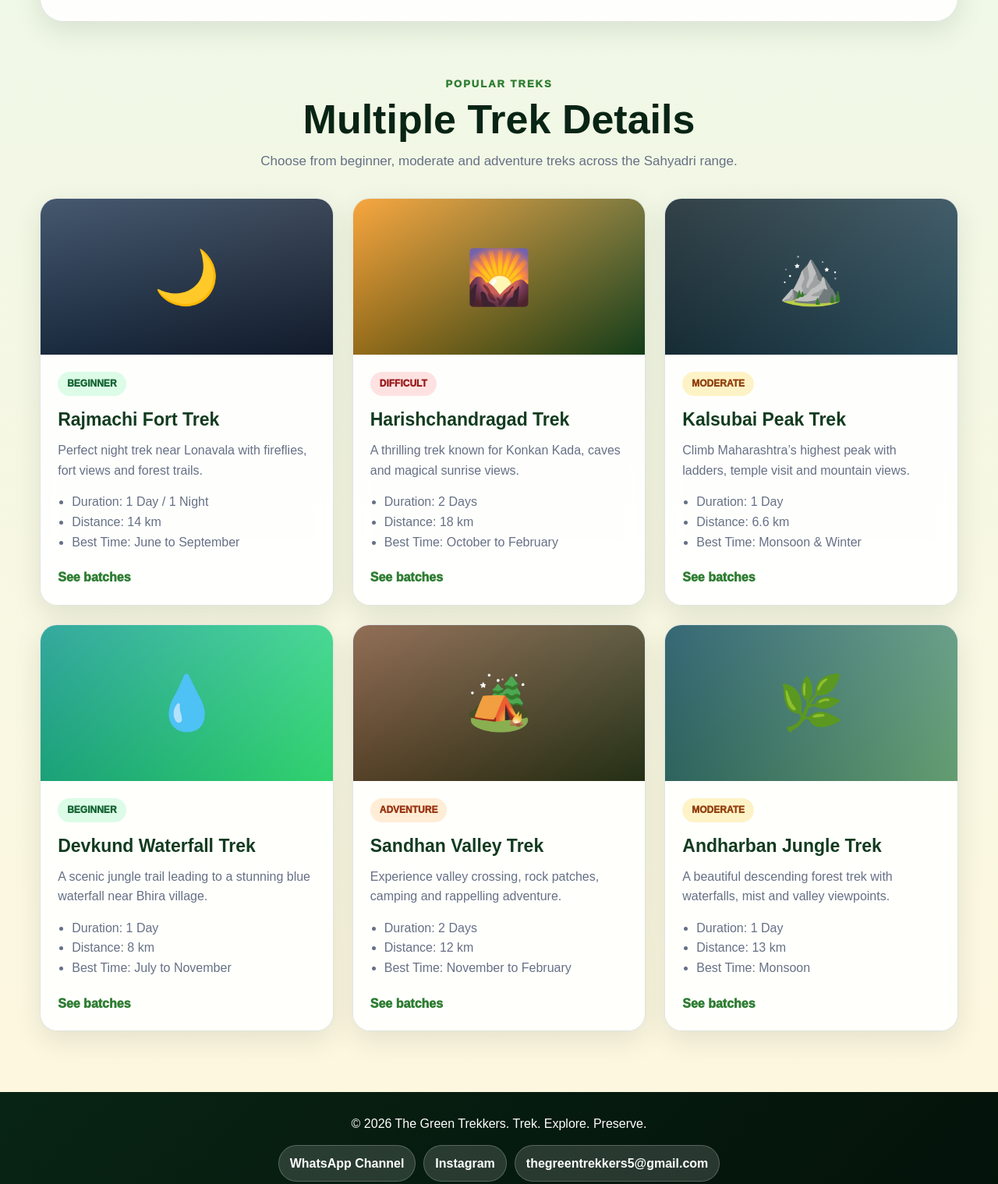
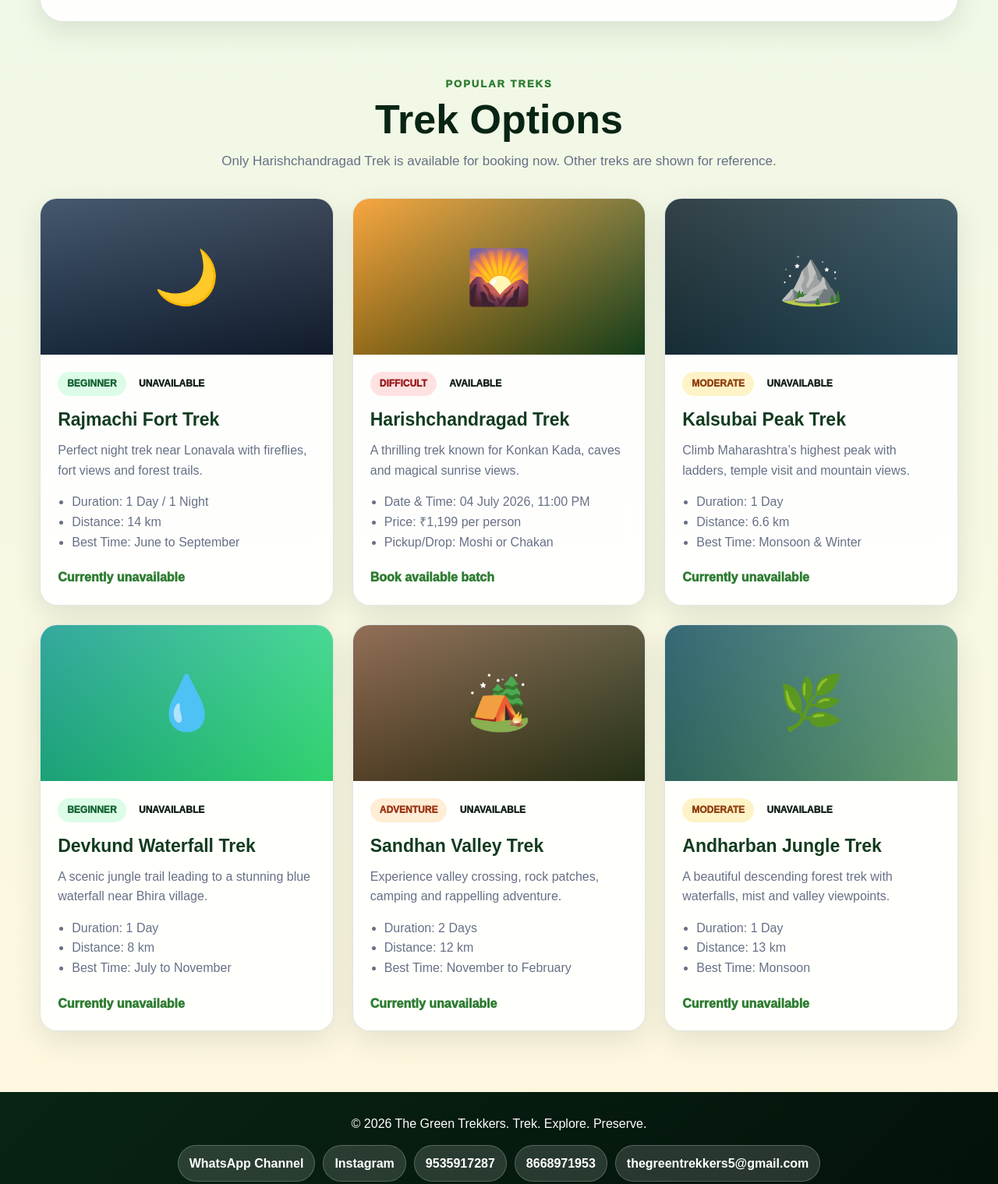
Before and after one commit to piyushprofessional/The-green-trekkers, a website: page treks.html in a window 1280 px wide. Shown: the part 1638-3157 px from the top of the page at 78% size. Drawn offline with Linux system fonts and the light colour scheme; sample sign-in values are in the browser's storage.

Commit message:
Update treks.html

```diff
--- a/treks.html
+++ b/treks.html
@@ -88,15 +88,15 @@
 
     <section class="container section-heading" id="popularTreks">
       <p class="eyebrow">Popular Treks</p>
-      <h2>Multiple Trek Details</h2>
-      <p>Choose from beginner, moderate and adventure treks across the Sahyadri range.</p>
+      <h2>Trek Options</h2>
+      <p>Only Harishchandragad Trek is available for booking now. Other treks are shown for reference.</p>
     </section>
 
     <section class="container trek-grid">
-      <article class="trek-card reveal">
+      <article class="trek-card reveal unavailable-card">
         <div class="trek-visual rajmachi"><span>🌙</span></div>
         <div class="trek-content">
-          <span class="tag easy">Beginner</span>
+          <span class="tag easy">Beginner</span> <span class="tag unavailable">Unavailable</span>
           <h3>Rajmachi Fort Trek</h3>
           <p>Perfect night trek near Lonavala with fireflies, fort views and forest trails.</p>
           <ul>
@@ -104,29 +104,29 @@
             <li>Distance: 14 km</li>
             <li>Best Time: June to September</li>
           </ul>
-          <a href="batches.html?trek=Rajmachi%20Fort%20Trek" class="card-link">See batches</a>
+          <span class="card-link unavailable-link">Currently unavailable</span>
         </div>
       </article>
 
       <article class="trek-card reveal">
         <div class="trek-visual harish"><span>🌄</span></div>
         <div class="trek-content">
-          <span class="tag hard">Difficult</span>
+          <span class="tag hard">Difficult</span> <span class="tag available">Available</span>
           <h3>Harishchandragad Trek</h3>
           <p>A thrilling trek known for Konkan Kada, caves and magical sunrise views.</p>
           <ul>
-            <li>Duration: 2 Days</li>
-            <li>Distance: 18 km</li>
-            <li>Best Time: October to February</li>
+            <li>Date & Time: 04 July 2026, 11:00 PM</li>
+            <li>Price: ₹1,199 per person</li>
+            <li>Pickup/Drop: Moshi or Chakan</li>
           </ul>
-          <a href="batches.html?trek=Harishchandragad%20Trek" class="card-link">See batches</a>
+          <a href="batches.html?trek=Harishchandragad%20Trek" class="card-link">Book available batch</a>
         </div>
       </article>
 
-      <article class="trek-card reveal">
+      <article class="trek-card reveal unavailable-card">
         <div class="trek-visual kalsubai"><span>⛰️</span></div>
         <div class="trek-content">
-          <span class="tag medium">Moderate</span>
+          <span class="tag medium">Moderate</span> <span class="tag unavailable">Unavailable</span>
           <h3>Kalsubai Peak Trek</h3>
           <p>Climb Maharashtra’s highest peak with ladders, temple visit and mountain views.</p>
           <ul>
@@ -134,14 +134,14 @@
             <li>Distance: 6.6 km</li>
             <li>Best Time: Monsoon & Winter</li>
           </ul>
-          <a href="batches.html?trek=Kalsubai%20Peak%20Trek" class="card-link">See batches</a>
+          <span class="card-link unavailable-link">Currently unavailable</span>
         </div>
       </article>
 
-      <article class="trek-card reveal">
+      <article class="trek-card reveal unavailable-card">
         <div class="trek-visual devkund"><span>💧</span></div>
         <div class="trek-content">
-          <span class="tag easy">Beginner</span>
+          <span class="tag easy">Beginner</span> <span class="tag unavailable">Unavailable</span>
           <h3>Devkund Waterfall Trek</h3>
           <p>A scenic jungle trail leading to a stunning blue waterfall near Bhira village.</p>
           <ul>
@@ -149,14 +149,14 @@
             <li>Distance: 8 km</li>
             <li>Best Time: July to November</li>
           </ul>
-          <a href="batches.html?trek=Devkund%20Waterfall%20Trek" class="card-link">See batches</a>
+          <span class="card-link unavailable-link">Currently unavailable</span>
         </div>
       </article>
 
-      <article class="trek-card reveal">
+      <article class="trek-card reveal unavailable-card">
         <div class="trek-visual sandhan"><span>🏕️</span></div>
         <div class="trek-content">
-          <span class="tag adventure">Adventure</span>
+          <span class="tag adventure">Adventure</span> <span class="tag unavailable">Unavailable</span>
           <h3>Sandhan Valley Trek</h3>
           <p>Experience valley crossing, rock patches, camping and rappelling adventure.</p>
           <ul>
@@ -164,14 +164,14 @@
             <li>Distance: 12 km</li>
             <li>Best Time: November to February</li>
           </ul>
-          <a href="batches.html?trek=Sandhan%20Valley%20Trek" class="card-link">See batches</a>
+          <span class="card-link unavailable-link">Currently unavailable</span>
         </div>
       </article>
 
-      <article class="trek-card reveal">
+      <article class="trek-card reveal unavailable-card">
         <div class="trek-visual andharban"><span>🌿</span></div>
         <div class="trek-content">
-          <span class="tag medium">Moderate</span>
+          <span class="tag medium">Moderate</span> <span class="tag unavailable">Unavailable</span>
           <h3>Andharban Jungle Trek</h3>
           <p>A beautiful descending forest trek with waterfalls, mist and valley viewpoints.</p>
           <ul>
@@ -179,7 +179,7 @@
             <li>Distance: 13 km</li>
             <li>Best Time: Monsoon</li>
           </ul>
-          <a href="batches.html?trek=Andharban%20Jungle%20Trek" class="card-link">See batches</a>
+          <span class="card-link unavailable-link">Currently unavailable</span>
         </div>
       </article>
     </section>
@@ -196,6 +196,8 @@
       <div class="footer-links" aria-label="The Green Trekkers contact links">
         <a href="https://whatsapp.com/channel/0029Vb8vXbYDjiOiMpjSqh1X" target="_blank" rel="noopener">WhatsApp Channel</a>
         <a href="https://www.instagram.com/the_green_trekkers?igsh=MTM0dnI0cDhzcHhn" target="_blank" rel="noopener">Instagram</a>
+        <a href="tel:9535917287">9535917287</a>
+        <a href="tel:8668971953">8668971953</a>
         <a href="mailto:thegreentrekkers5@gmail.com">thegreentrekkers5@gmail.com</a>
       </div>
     </div>
```
